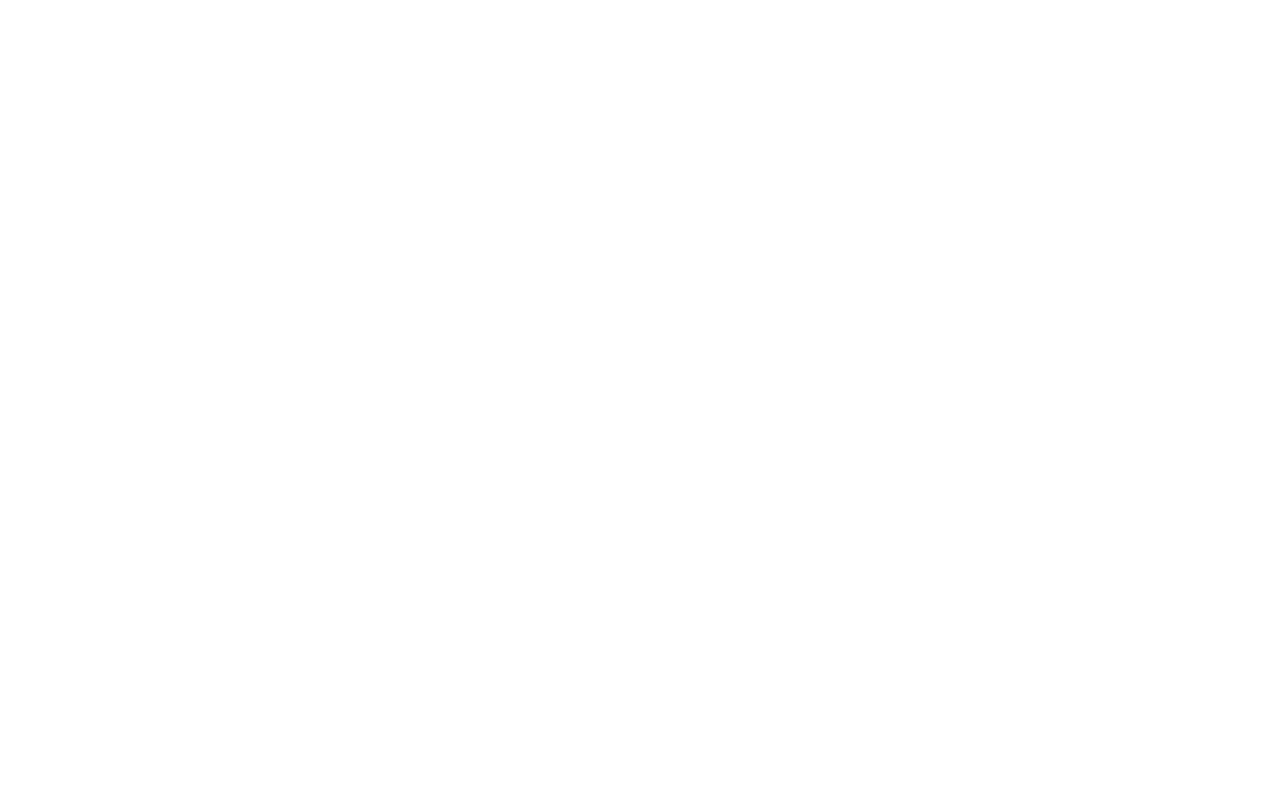
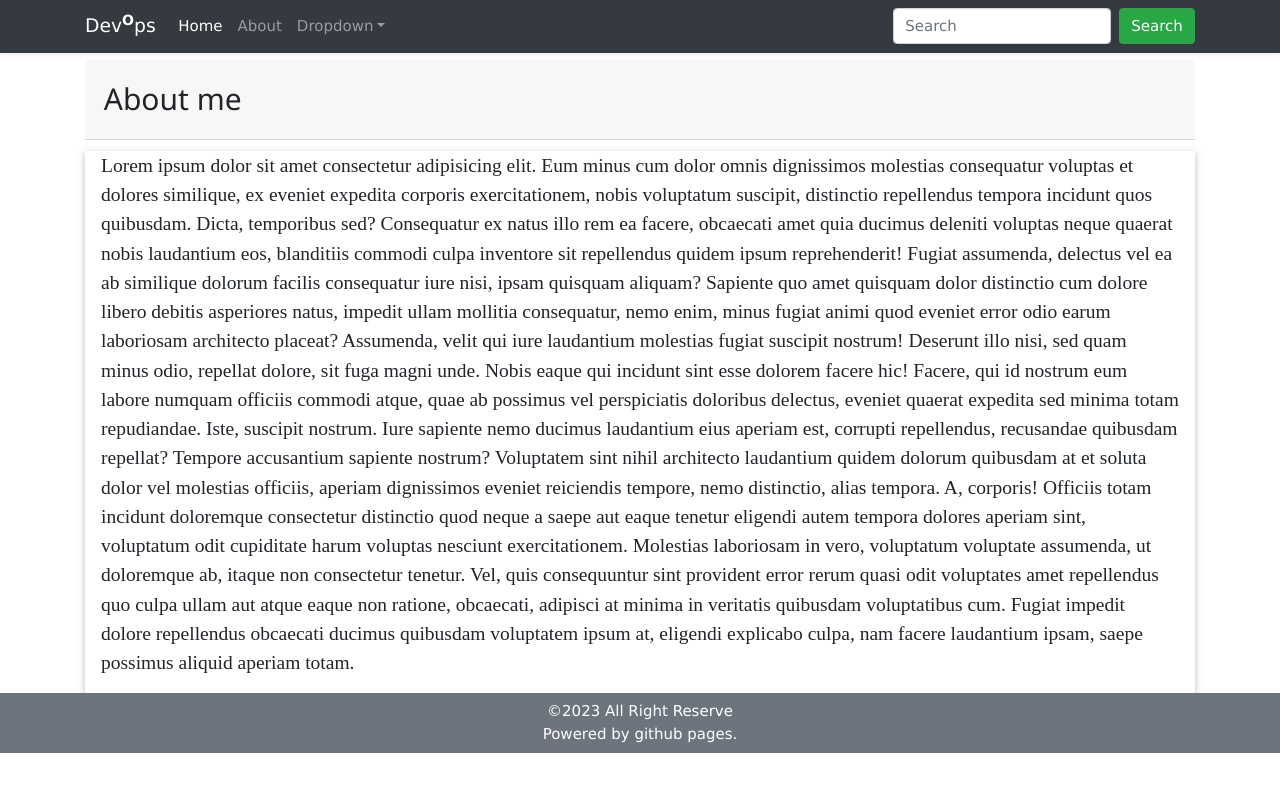
Before and after one commit to dabaclovis/dabaclovis.github.ioclovis, a plain HTML site: page about.html in a window 1280 px wide. Drawn offline with nearby package versions, Linux system fonts and the light colour scheme.

Commit message:
added about

```diff
--- a/about.html
+++ b/about.html
@@ -0,0 +1,108 @@
+<!doctype html>
+<html lang="en">
+  <head>
+    <title>profile resume with github pages</title>
+    <!-- Required meta tags -->
+    <meta charset="utf-8">
+    <meta name="viewport" content="width=device-width, initial-scale=1, shrink-to-fit=no">
+
+    <!-- Bootstrap CSS -->
+    <link rel="stylesheet" href="https://stackpath.bootstrapcdn.com/bootstrap/4.3.1/css/bootstrap.min.css" integrity="sha384-ggOyR0iXCbMQv3Xipma34MD+dH/1fQ784/j6cY/iJTQUOhcWr7x9JvoRxT2MZw1T" crossorigin="anonymous">
+    <link rel="stylesheet" href="https://www.w3schools.com/w3css/4/w3.css">
+    <script src="https://use.fontawesome.com/ffb1fe00e0.js"></script>
+
+  </head>
+  <style>
+    #clovis {
+      font-family: 'Times New Roman', Times, serif;
+      font-size: 1.3rem;
+    }
+  </style>
+  <body>
+    <nav class="navbar navbar-expand-md navbar-dark sticky-top shadow-sm bg-dark">
+      <div class=" container">
+      <a class="navbar-brand" href="index.html">Dev<sup style="font-weight: bolder;">O</sup>ps</a>
+      <button class="navbar-toggler d-lg-none" type="button" data-toggle="collapse" data-target="#collapsibleNavId" aria-controls="collapsibleNavId"
+          aria-expanded="false" aria-label="Toggle navigation">
+        <span class="navbar-toggler-icon"></span>
+      </button>
+      <div class="collapse navbar-collapse" id="collapsibleNavId">
+        <ul class="navbar-nav mr-auto mt-2 mt-lg-0">
+          <li class="nav-item active">
+            <a class="nav-link" href="index.html">Home <span class="sr-only">(current)</span></a>
+          </li>
+          <li class="nav-item">
+            <a class="nav-link" href="About.html">About</a>
+          </li>
+          <li class="nav-item dropdown">
+            <a class="nav-link dropdown-toggle" href="#" id="dropdownId" data-toggle="dropdown" aria-haspopup="true" aria-expanded="false">Dropdown</a>
+            <div class="dropdown-menu" aria-labelledby="dropdownId">
+              <a class="dropdown-item" href="#">Action 1</a>
+              <a class="dropdown-item" href="#">Action 2</a>
+            </div>
+          </li>
+        </ul>
+        <form class="form-inline my-2 my-lg-0">
+          <input class="form-control mr-sm-2" type="text" placeholder="Search">
+          <button class="btn btn-success my-2 my-sm-0" type="submit">Search</button>
+        </form>
+      </div>
+    </div>
+    </nav>
+    <div class="container  py-2 mb-1">
+      <div class=" card-header">
+        <h2>About me</h2>
+      </div>
+    </div>
+      <div class=" container mt-1">
+        <div class=" w3-card-2 w3-container" id="clovis">
+            <p>Lorem ipsum dolor sit amet consectetur adipisicing elit. Eum minus cum dolor omnis
+              dignissimos molestias consequatur voluptas et dolores similique, ex eveniet expedita corporis
+              exercitationem, nobis voluptatum suscipit, distinctio repellendus tempora incidunt quos quibusdam.
+              Dicta, temporibus sed? Consequatur ex natus illo rem ea facere, obcaecati amet quia ducimus deleniti
+              voluptas neque quaerat nobis laudantium eos, blanditiis commodi culpa inventore sit repellendus quidem ipsum
+              reprehenderit! Fugiat assumenda, delectus vel ea ab similique dolorum facilis consequatur iure nisi, ipsam quisquam
+              aliquam? Sapiente quo amet quisquam dolor distinctio cum dolore libero debitis asperiores natus, impedit ullam
+              mollitia
+              consequatur, nemo enim, minus fugiat animi quod eveniet error odio earum laboriosam architecto placeat? Assumenda,
+              velit
+              qui iure laudantium molestias fugiat suscipit nostrum! Deserunt illo nisi, sed quam minus odio, repellat dolore, sit
+              fuga
+              magni unde. Nobis eaque qui incidunt sint esse dolorem facere hic! Facere, qui id nostrum eum labore numquam officiis
+              commodi
+              atque, quae ab possimus vel perspiciatis doloribus delectus, eveniet quaerat expedita sed minima totam repudiandae.
+              Iste,
+              suscipit nostrum. Iure sapiente nemo ducimus laudantium eius aperiam est, corrupti repellendus, recusandae quibusdam
+              repellat?
+              Tempore accusantium sapiente nostrum? Voluptatem sint nihil architecto laudantium quidem dolorum quibusdam at et
+              soluta dolor vel
+              molestias officiis, aperiam dignissimos eveniet reiciendis tempore, nemo distinctio, alias tempora. A, corporis!
+              Officiis
+              totam incidunt doloremque consectetur distinctio quod neque a saepe aut eaque tenetur eligendi autem tempora dolores
+              aperiam sint, voluptatum odit cupiditate harum voluptas nesciunt exercitationem. Molestias laboriosam in vero,
+              voluptatum
+              voluptate assumenda, ut doloremque ab, itaque non consectetur tenetur. Vel, quis consequuntur sint provident error
+              rerum
+              quasi odit voluptates amet repellendus quo culpa ullam aut atque eaque non ratione, obcaecati, adipisci at minima in
+              veritatis quibusdam voluptatibus cum. Fugiat impedit dolore repellendus obcaecati ducimus quibusdam voluptatem ipsum
+              at, eligendi explicabo
+              culpa, nam facere laudantium ipsam, saepe possimus aliquid aperiam totam.</p>
+        </div>
+      </div>
+    <div class=" bg-secondary p-2 text-white">
+      <div class="container">
+          <div class="w3-center">
+            <div>&copy;2023  All Right Reserve </div>
+            <div>Powered by github pages.</div>
+          </div>
+      </div>
+    </div>
+
+    <!-- Optional JavaScript -->
+    <!-- jQuery first, then Popper.js, then Bootstrap JS -->
+    <script src="https://code.jquery.com/jquery-3.6.0.js"></script>
+    <script src="https://code.jquery.com/ui/1.13.2/jquery-ui.js"></script>
+    <script src="https://cdnjs.cloudflare.com/ajax/libs/popper.js/1.14.7/umd/popper.min.js" integrity="sha384-UO2eT0CpHqdSJQ6hJty5KVphtPhzWj9WO1clHTMGa3JDZwrnQq4sF86dIHNDz0W1" crossorigin="anonymous"></script>
+    <script src="https://stackpath.bootstrapcdn.com/bootstrap/4.3.1/js/bootstrap.min.js" integrity="sha384-JjSmVgyd0p3pXB1rRibZUAYoIIy6OrQ6VrjIEaFf/nJGzIxFDsf4x0xIM+B07jRM" crossorigin="anonymous"></script>
+  </body>
+</html>
```
Also changed, not shown: index.html (+1 -1 lines).
